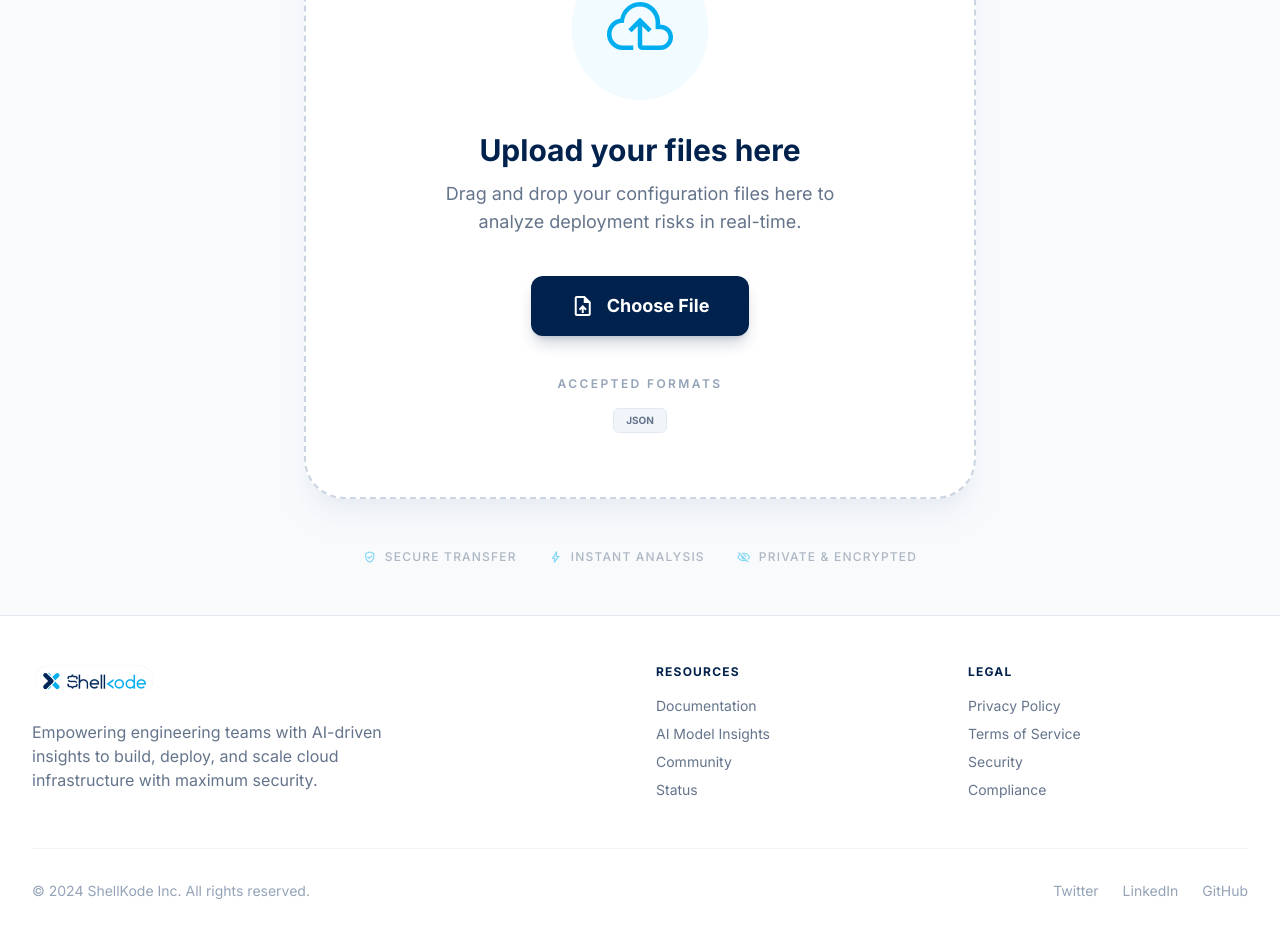
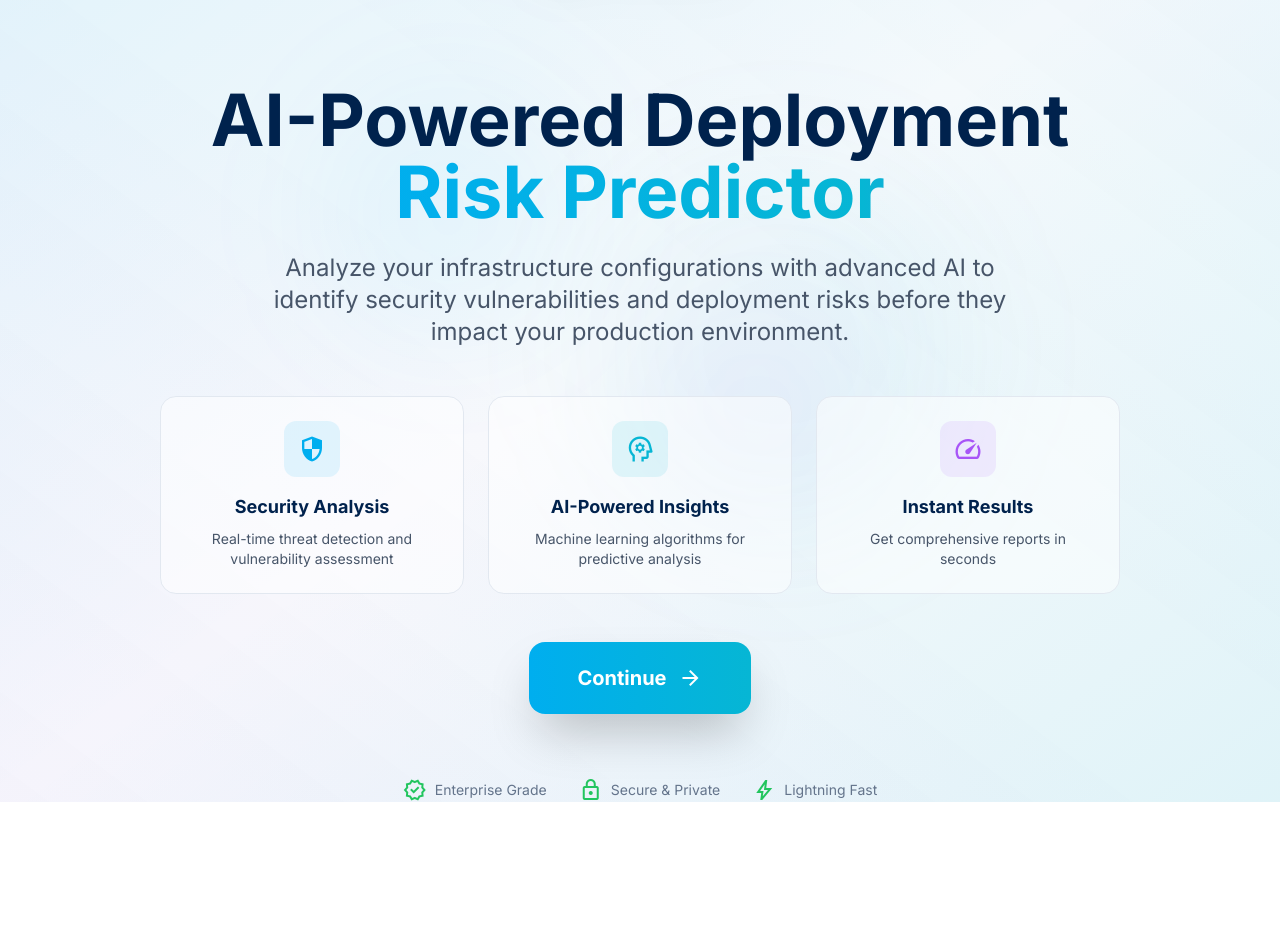
Before and after one commit to murarimanikantat-27/Hackthon1, a React (Create React App) app in the folder IGNITION TASK-v3 1/: page / in a window 1280 px wide. Shown: the part 220-1158 px from the top of the page. After the commit the page ends 1022 px from the top, so only its background shows below. Built offline with nearby package versions, Linux system fonts and the light colour scheme.

Commit message:
updated front end home page

```diff
--- a/IGNITION TASK-v3 1/src/App.jsx
+++ b/IGNITION TASK-v3 1/src/App.jsx
@@ -1,5 +1,6 @@
 import React, { useState, useEffect } from 'react';
 import Header from './components/Header';
+import HomePage from './components/HomePage';
 import MainContent from './components/MainContent';
 import Footer from './components/Footer';
 import Dashboard from './components/Dashboard';
@@ -9,6 +10,7 @@ function App() {
   const [isDark, setIsDark] = useState(false);
   const [dashboardData, setDashboardData] = useState(null);
   const [showLoading, setShowLoading] = useState(false);
+  const [showHomePage, setShowHomePage] = useState(true);
 
   useEffect(() => {
     const savedTheme = localStorage.getItem('theme');
@@ -31,6 +33,10 @@ function App() {
     }
   };
 
+  const handleContinue = () => {
+    setShowHomePage(false);
+  };
+
   const handleFileUpload = (data) => {
     setShowLoading(true);
     setDashboardData(data);
@@ -44,6 +50,16 @@ function App() {
     setDashboardData(null);
     setShowLoading(false);
   };
+
+  // Show home page
+  if (showHomePage) {
+    return (
+      <div className="bg-background-light dark:bg-background-dark text-slate-900 dark:text-slate-100 min-h-screen flex flex-col overflow-x-hidden pt-16">
+        <Header onThemeToggle={toggleTheme} isDark={isDark} />
+        <HomePage onContinue={handleContinue} />
+      </div>
+    );
+  }
 
   // Show loading animation
   if (showLoading) {
--- /dev/null
+++ b/IGNITION TASK-v3 1/src/components/HomePage.jsx
@@ -0,0 +1,208 @@
+import React from 'react';
+import logo from '../images/Shellkode-logo-hi-res.svg';
+
+const HomePage = ({ onContinue }) => {
+  return (
+    <div className="min-h-screen bg-background-light dark:bg-background-dark flex items-center justify-center overflow-hidden relative">
+      {/* Animated background gradient */}
+      <div className="absolute inset-0 bg-gradient-to-br from-primary/10 via-transparent to-cyan-500/10"></div>
+      <div className="absolute inset-0 bg-gradient-to-tr from-purple-500/5 via-transparent to-primary/5 animate-pulse"></div>
+
+      {/* Floating particles effect */}
+      <div className="absolute inset-0 overflow-hidden">
+        <div className="absolute top-1/4 left-1/4 w-64 h-64 bg-primary/5 rounded-full blur-3xl animate-float"></div>
+        <div className="absolute bottom-1/4 right-1/4 w-96 h-96 bg-cyan-500/5 rounded-full blur-3xl animate-float-delayed"></div>
+        <div className="absolute top-1/2 right-1/3 w-48 h-48 bg-purple-500/5 rounded-full blur-3xl animate-float-slow"></div>
+      </div>
+
+      {/* Main content */}
+      <div className="relative z-10 max-w-5xl mx-auto px-4 sm:px-6 lg:px-8 text-center">
+        {/* Logo */}
+        <div className="flex justify-center mb-12 animate-fade-in-down">
+          <img
+            src={logo}
+            alt="ShellKode"
+            className="w-48 h-48 object-contain drop-shadow-2xl animate-float"
+          />
+        </div>
+
+        {/* Main heading */}
+        <h1 className="text-5xl sm:text-6xl lg:text-7xl font-extrabold text-navy-deep dark:text-white mb-6 animate-fade-in-up leading-tight">
+          AI-Powered Deployment
+          <br />
+          <span className="bg-gradient-to-r from-primary via-cyan-500 to-purple-500 bg-clip-text text-transparent animate-gradient">
+            Risk Predictor
+          </span>
+        </h1>
+
+        {/* Subtitle */}
+        <p className="text-xl sm:text-2xl text-slate-600 dark:text-slate-400 mb-12 max-w-3xl mx-auto animate-fade-in-up animation-delay-200 leading-relaxed">
+          Analyze your infrastructure configurations with advanced AI to identify security vulnerabilities and deployment risks before they impact your production environment.
+        </p>
+
+        {/* Features grid */}
+        <div className="grid grid-cols-1 md:grid-cols-3 gap-6 mb-12 animate-fade-in-up animation-delay-400">
+          <div className="bg-white/50 dark:bg-slate-900/50 backdrop-blur-sm rounded-2xl p-6 border border-slate-200 dark:border-slate-800 hover:shadow-xl transition-all duration-300 hover:-translate-y-1">
+            <div className="w-14 h-14 bg-primary/10 rounded-xl flex items-center justify-center mx-auto mb-4">
+              <span className="material-symbols-outlined text-3xl text-primary">security</span>
+            </div>
+            <h3 className="text-lg font-bold text-navy-deep dark:text-white mb-2">Security Analysis</h3>
+            <p className="text-sm text-slate-600 dark:text-slate-400">Real-time threat detection and vulnerability assessment</p>
+          </div>
+
+          <div className="bg-white/50 dark:bg-slate-900/50 backdrop-blur-sm rounded-2xl p-6 border border-slate-200 dark:border-slate-800 hover:shadow-xl transition-all duration-300 hover:-translate-y-1">
+            <div className="w-14 h-14 bg-cyan-500/10 rounded-xl flex items-center justify-center mx-auto mb-4">
+              <span className="material-symbols-outlined text-3xl text-cyan-500">psychology</span>
+            </div>
+            <h3 className="text-lg font-bold text-navy-deep dark:text-white mb-2">AI-Powered Insights</h3>
+            <p className="text-sm text-slate-600 dark:text-slate-400">Machine learning algorithms for predictive analysis</p>
+          </div>
+
+          <div className="bg-white/50 dark:bg-slate-900/50 backdrop-blur-sm rounded-2xl p-6 border border-slate-200 dark:border-slate-800 hover:shadow-xl transition-all duration-300 hover:-translate-y-1">
+            <div className="w-14 h-14 bg-purple-500/10 rounded-xl flex items-center justify-center mx-auto mb-4">
+              <span className="material-symbols-outlined text-3xl text-purple-500">speed</span>
+            </div>
+            <h3 className="text-lg font-bold text-navy-deep dark:text-white mb-2">Instant Results</h3>
+            <p className="text-sm text-slate-600 dark:text-slate-400">Get comprehensive reports in seconds</p>
+          </div>
+        </div>
+
+        {/* Continue button */}
+        <div className="animate-fade-in-up animation-delay-600">
+          <button
+            onClick={onContinue}
+            className="group relative inline-flex items-center gap-3 px-12 py-5 bg-gradient-to-r from-primary to-cyan-500 text-white text-xl font-bold rounded-2xl shadow-2xl hover:shadow-primary/50 transition-all duration-300 hover:scale-105 overflow-hidden"
+          >
+            <span className="absolute inset-0 bg-gradient-to-r from-cyan-500 to-primary opacity-0 group-hover:opacity-100 transition-opacity duration-300"></span>
+            <span className="relative">Continue</span>
+            <span className="material-symbols-outlined relative text-2xl group-hover:translate-x-1 transition-transform duration-300">arrow_forward</span>
+          </button>
+        </div>
+
+        {/* Trust indicators */}
+        <div className="mt-16 flex items-center justify-center gap-8 text-sm text-slate-500 dark:text-slate-400 animate-fade-in animation-delay-800">
+          <div className="flex items-center gap-2">
+            <span className="material-symbols-outlined text-green-500">verified</span>
+            <span>Enterprise Grade</span>
+          </div>
+          <div className="flex items-center gap-2">
+            <span className="material-symbols-outlined text-green-500">lock</span>
+            <span>Secure & Private</span>
+          </div>
+          <div className="flex items-center gap-2">
+            <span className="material-symbols-outlined text-green-500">bolt</span>
+            <span>Lightning Fast</span>
+          </div>
+        </div>
+      </div>
+
+      <style jsx>{`
+        @keyframes float {
+          0%, 100% { transform: translateY(0px); }
+          50% { transform: translateY(-20px); }
+        }
+
+        @keyframes float-delayed {
+          0%, 100% { transform: translateY(0px) translateX(0px); }
+          50% { transform: translateY(-30px) translateX(20px); }
+        }
+
+        @keyframes float-slow {
+          0%, 100% { transform: translateY(0px); }
+          50% { transform: translateY(-15px); }
+        }
+
+        @keyframes gradient {
+          0%, 100% { background-position: 0% 50%; }
+          50% { background-position: 100% 50%; }
+        }
+
+        .animate-float {
+          animation: float 6s ease-in-out infinite;
+        }
+
+        .animate-float-delayed {
+          animation: float-delayed 8s ease-in-out infinite;
+        }
+
+        .animate-float-slow {
+          animation: float-slow 10s ease-in-out infinite;
+        }
+
+        .animate-gradient {
+          background-size: 200% 200%;
+          animation: gradient 3s ease infinite;
+        }
+
+        .animate-fade-in-down {
+          animation: fadeInDown 0.8s ease-out;
+        }
+
+        .animate-fade-in-up {
+          animation: fadeInUp 0.8s ease-out;
+        }
+
+        .animate-fade-in {
+          animation: fadeIn 1s ease-out;
+        }
+
+        .animation-delay-200 {
+          animation-delay: 0.2s;
+          opacity: 0;
+          animation-fill-mode: forwards;
+        }
+
+        .animation-delay-400 {
+          animation-delay: 0.4s;
+          opacity: 0;
+          animation-fill-mode: forwards;
+        }
+
+        .animation-delay-600 {
+          animation-delay: 0.6s;
+          opacity: 0;
+          animation-fill-mode: forwards;
+        }
+
+        .animation-delay-800 {
+          animation-delay: 0.8s;
+          opacity: 0;
+          animation-fill-mode: forwards;
+        }
+
+        @keyframes fadeInDown {
+          from {
+            opacity: 0;
+            transform: translateY(-30px);
+          }
+          to {
+            opacity: 1;
+            transform: translateY(0);
+          }
+        }
+
+        @keyframes fadeInUp {
+          from {
+            opacity: 0;
+            transform: translateY(30px);
+          }
+          to {
+            opacity: 1;
+            transform: translateY(0);
+          }
+        }
+
+        @keyframes fadeIn {
+          from {
+            opacity: 0;
+          }
+          to {
+            opacity: 1;
+          }
+        }
+      `}</style>
+    </div>
+  );
+};
+
+export default HomePage;
```
Also changed, not shown: 1 other file (tests, documents, lock files or other folders).
